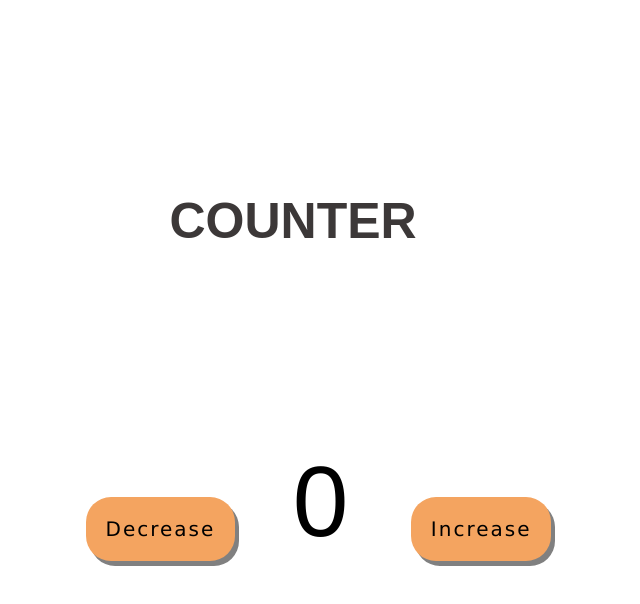
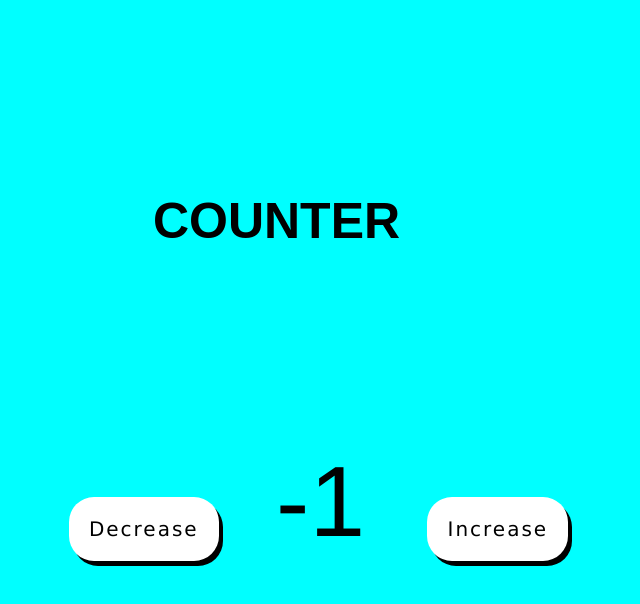
Before and after one commit to axel-ac/counter, a plain HTML site: page index.html in a window 1280 px wide. Both pictures are taken after a click on the button "Decrease". Shown: the whole page, without its empty margins (324-964 px from the left). Drawn offline with Linux system fonts and the light colour scheme; a web font is replaced by a local one.

Commit message:
finished

```diff
--- a/app.js
+++ b/app.js
@@ -0,0 +1,11 @@
+const counter = document.getElementById("counter");
+const increaseButton = document.getElementById("increaseButton");
+const decreaseButton = document.getElementById("decreaseButton");
+
+increaseButton.addEventListener("click", () => {
+  counter.innerText++;
+});
+
+decreaseButton.addEventListener("click", () => {
+  counter.innerText--;
+});
--- a/index.html
+++ b/index.html
@@ -16,7 +16,7 @@
       <div class="btn">
         <button class="azalt" id="decreaseButton">Decrease</button>
         <span id="counter" class="sayi">0</span>
-        <button id="IncreaseButton" class="arttir">Increase</button>
+        <button id="increaseButton" class="arttir">Increase</button>
       </div>
     </main>
 
--- a/style.css
+++ b/style.css
@@ -10,13 +10,13 @@ body {
   display: grid;
   align-items: center;
   justify-content: center;
-  background-color: #ffff;
+  background-color: cyan;
   margin-top: 3rem;
 }
 
 .baslik {
   font-family: "Poppin", sans-serif;
-  color: rgb(60, 56, 56);
+  color: blcak;
   margin: 9rem;
   font-weight: 700;
   font-size: 50px;
@@ -37,11 +37,11 @@ button {
   border-radius: 25px;
   font-size: 20px;
   border: none;
-  background-color: sandybrown;
+  background-color: white;
   font-family: Verdana, Geneva, Tahoma, sans-serif;
   margin: 10px 5px 5px 10px;
   letter-spacing: 2px;
-  box-shadow: 4px 5px gray;
+  box-shadow: 4px 5px;
 }
 
 .btn .azalt:hover {
```
